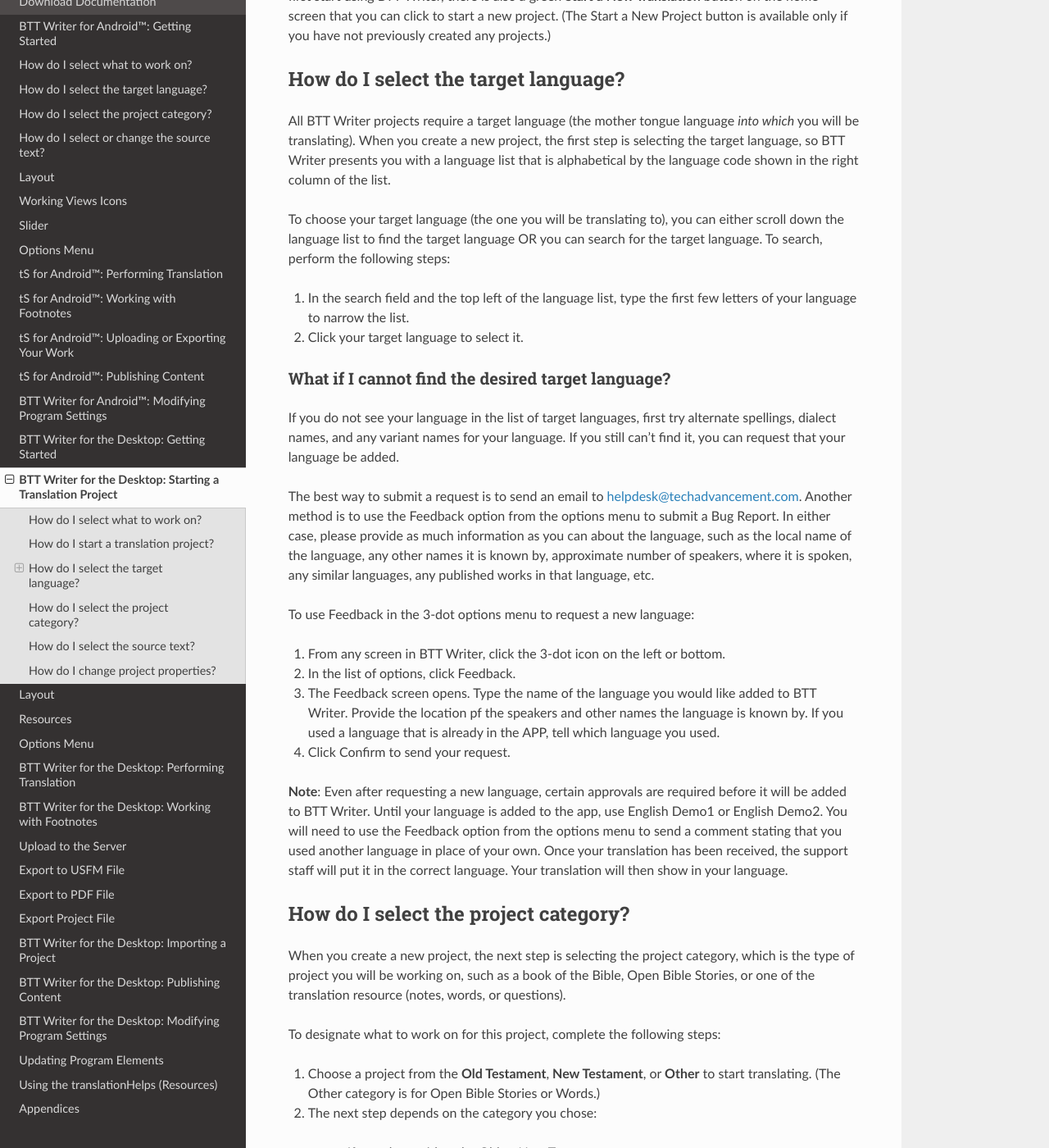
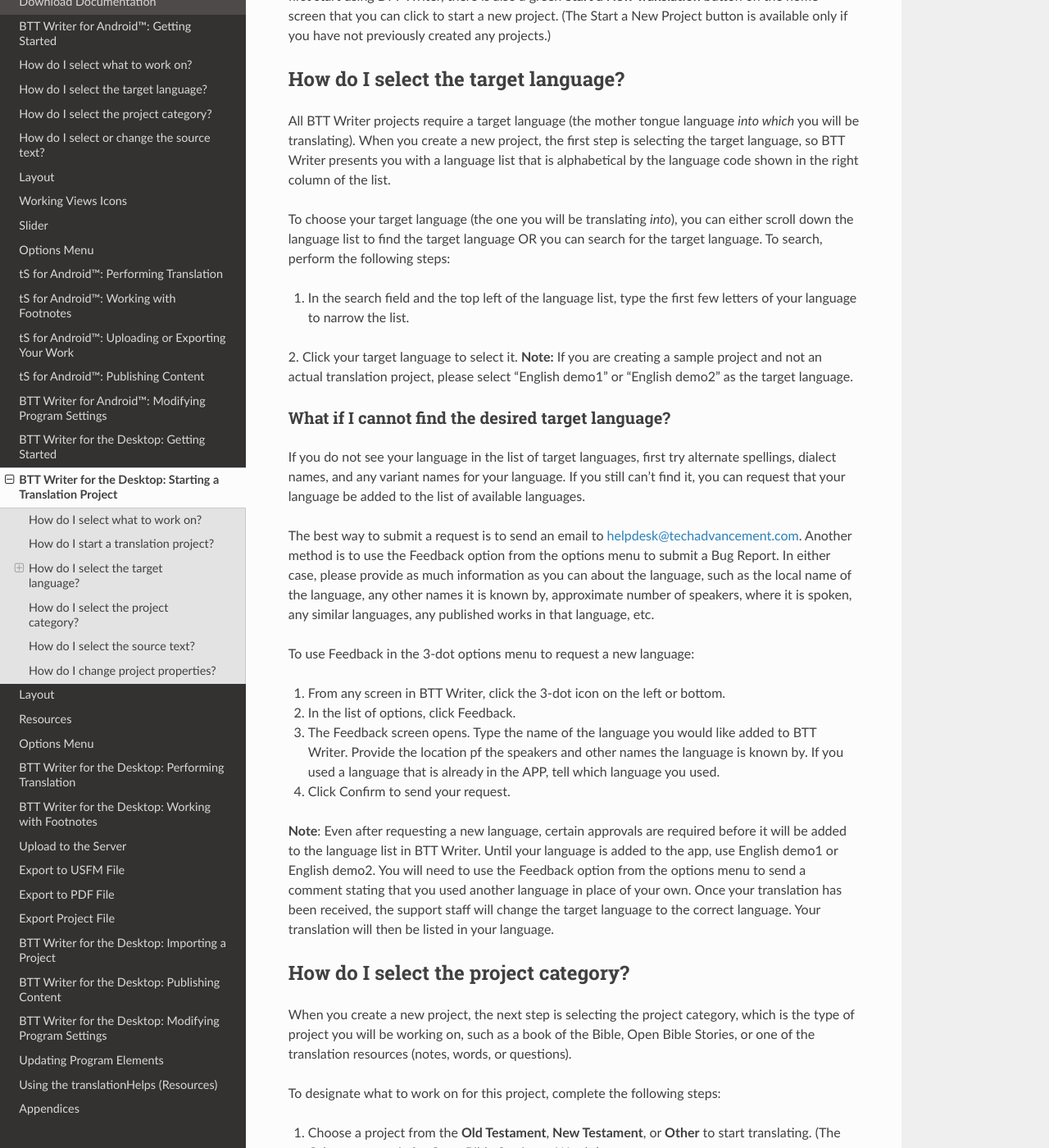
Before and after one commit to mondele/btt-writer-docs, a Sphinx documentation site: the page built from docs/dStart.rst, in a window 1280 px wide and 1400 px high, scrolled down 885 px. Shown: the whole window at 82% size. Built offline with Sphinx 7.4.7 and the Read the Docs theme 2.0.0, drawn with Linux system fonts in a browser that asks for light colours; pages that are not in the unit, such as notebooks, are missing from menus.

Commit message:
Update dStart.rst

```diff
--- a/docs/dStart.rst
+++ b/docs/dStart.rst
@@ -36,16 +36,17 @@
 
 All BTT Writer projects require a target language (the mother tongue language *into which* you will be translating). When you create a new project, the first step is selecting the target language, so BTT Writer presents you with a language list that is alphabetical by the language code shown in the right column of the list.
 
-To choose your target language (the one you will be translating to), you can either scroll down the language list to find the target language OR you can search for the target language. To search, perform the following steps:
+To choose your target language (the one you will be translating *into*), you can either scroll down the language list to find the target language OR you can search for the target language. To search, perform the following steps:
 
 1.	In the search field and the top left of the language list, type the first few letters of your language to narrow the list.
 
 2.	Click your target language to select it.
+**Note:** If you are creating a sample project and not an actual translation project, please select “English demo1” or “English demo2” as the target language.
 
 What if I cannot find the desired target language?
 ^^^^^^^^^^^^^^^^^^^^^^^^^^^^^^^^^^^^^^^^^^^^^^^^^^^
 
-If you do not see your language in the list of target languages, first try alternate spellings, dialect names, and any variant names for your language. If you still can't find it, you can request that your language be added.
+If you do not see your language in the list of target languages, first try alternate spellings, dialect names, and any variant names for your language. If you still can't find it, you can request that your language be added to the list of available languages.
 
 The best way to submit a request is to send an email to helpdesk@techadvancement.com. Another method is to use the Feedback option from the options menu to submit a Bug Report. In either case, please provide as much information as you can about the language, such as the local name of the language, any other names it is known by, approximate number of speakers, where it is spoken, any similar languages, any published works in that language, etc.
 
@@ -59,13 +60,13 @@
 
 4. Click Confirm to send your request.
 
-**Note**: Even after requesting a new language, certain approvals are required before it will be added to BTT Writer. Until your language is added to the app, use English Demo1 or English Demo2. You will need to use the Feedback option from the options menu to send a comment stating that you used another language in place of your own. Once your translation has been received, the support staff will put it in the correct language. Your translation will then show in your language.
+**Note**: Even after requesting a new language, certain approvals are required before it will be added to the language list in BTT Writer. Until your language is added to the app, use English demo1 or English demo2. You will need to use the Feedback option from the options menu to send a comment stating that you used another language in place of your own. Once your translation has been received, the support staff will change the target language to the correct language. Your translation will then be listed in your language.
 
 
 
 How do I select the project category?
 ---------------------------------------
-When you create a new project, the next step is selecting the project category, which is the type of project you will be working on, such as a book of the Bible, Open Bible Stories, or one of the translation resource (notes, words, or questions).
+When you create a new project, the next step is selecting the project category, which is the type of project you will be working on, such as a book of the Bible, Open Bible Stories, or one of the translation resources (notes, words, or questions).
 
 To designate what to work on for this project, complete the following steps:
 
```
